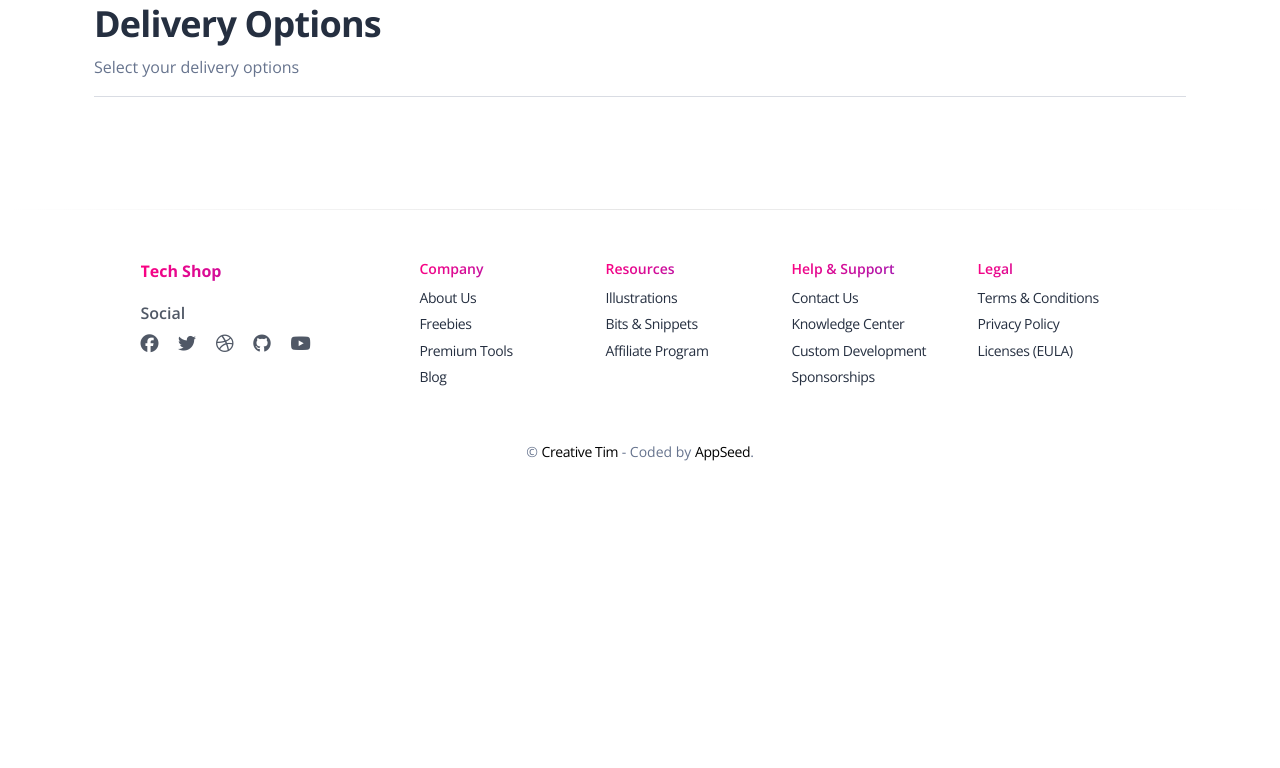
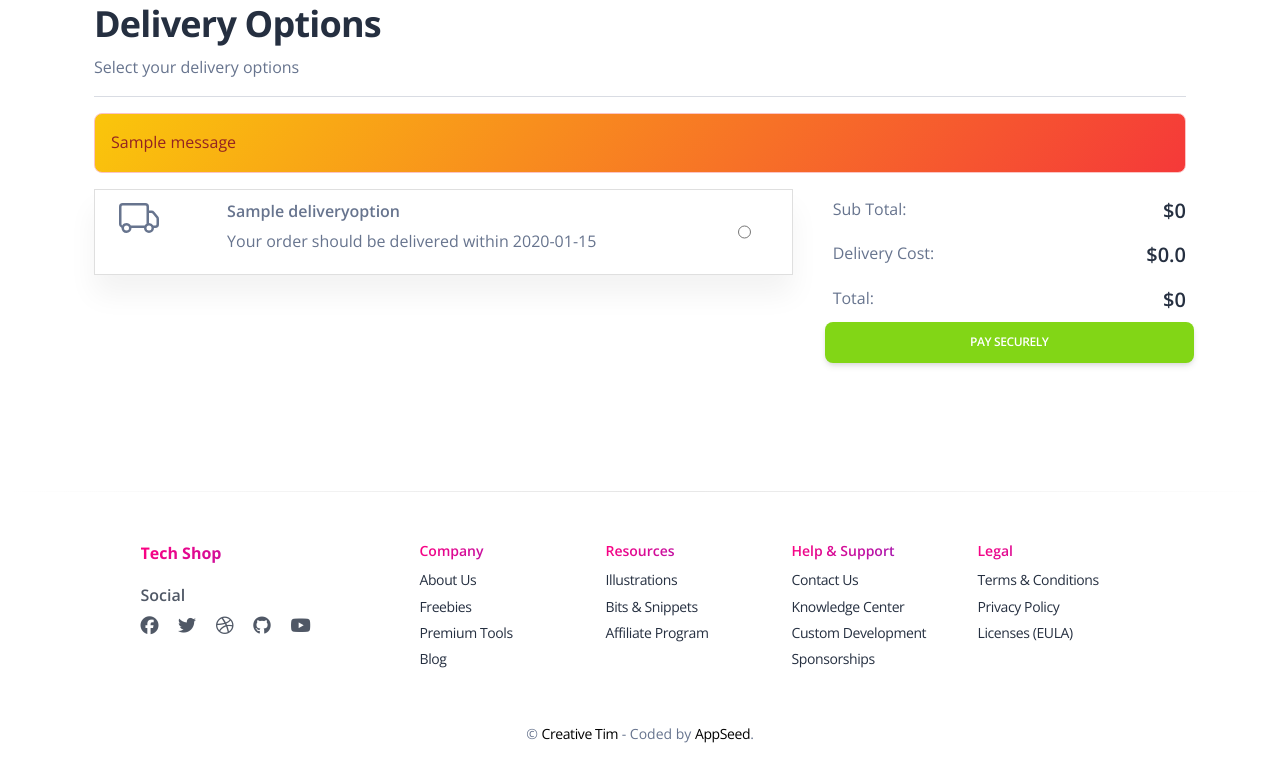
Before and after one commit to vborovets0/TechShop-django-ecommerce, a Django app: page /checkout/deliverychoices in a window 1280 px wide. Shown: the part 135-903 px from the top of the page. Before the commit the page ends 596 px from the top, so only its background shows below. Run offline with Django 4.2, Linux system fonts and the light colour scheme; a user stored in the database is signed in; tables that the repository leaves empty hold one stand-in row (values such as "Sample post"); one stand-in notice (Sample message) is shown; some libraries are stand-ins or nearby versions.

Commit message:
Add delivery choices and delivery_address in checkout app

```diff
--- a/account/views.py
+++ b/account/views.py
@@ -7,7 +7,7 @@ from django.template.loader import render_to_string
 from django.urls import reverse
 from django.utils.encoding import force_bytes, force_str
 from django.utils.http import urlsafe_base64_encode, urlsafe_base64_decode
-from django.core.mail import EmailMessage, send_mail
+from django.core.mail import EmailMessage
 from django.contrib import messages
 
 from .forms import RegistrationForm, UserEditForm, UserAddressForm
--- a/basket/basket.py
+++ b/basket/basket.py
@@ -1,3 +1,4 @@
+from checkout.models import DeliveryOptions
 from shop.models import Product
 from decimal import Decimal
 
@@ -39,15 +40,38 @@ class Basket:
     def __len__(self):
         return sum(item["qty"] for item in self.basket.values())
 
-    def get_total_price(self):
-        return sum(Decimal(item['price']) * item['qty'] for item in self.basket.values())
-
     def update(self, product, qty):
         product_id = str(product)
 
         if product_id in self.basket:
             self.basket[product_id]["qty"] = int(qty)
         self.save()
+
+    def get_subtotal_price(self):
+        return sum(Decimal(item["price"]) * item["qty"] for item in self.basket.values())
+
+    def get_delivery_price(self):
+        newprice = 0.00
+
+        if "purchase" in self.session:
+            newprice = DeliveryOptions.objects.get(id=self.session["purchase"]["delivery_id"]).delivery_price
+
+        return newprice
+
+    def get_total_price(self):
+        newprice = 0.00
+        subtotal = sum(Decimal(item["price"]) * item["qty"] for item in self.basket.values())
+
+        if "purchase" in self.session:
+            newprice = DeliveryOptions.objects.get(id=self.session["purchase"]["delivery_id"]).delivery_price
+
+        total = subtotal + Decimal(newprice)
+        return total
+
+    def basket_update_delivery(self, deliveryprice=0):
+        subtotal = sum(Decimal(item["price"]) * item["qty"] for item in self.basket.values())
+        total = subtotal + Decimal(deliveryprice)
+        return total
 
     def delete(self, product):
         product_id = str(product)
--- a/checkout/urls.py
+++ b/checkout/urls.py
@@ -4,8 +4,8 @@ from . import views
 
 urlpatterns = [
     path("deliverychoices", views.deliverychoices, name="deliverychoices"),
-    # path("basket_update_delivery/", views.basket_update_delivery, name="basket_update_delivery"),
-    # path("delivery_address/", views.delivery_address, name="delivery_address"),
+    path("basket_update_delivery/", views.basket_update_delivery, name="basket_update_delivery"),
+    path("delivery_address/", views.delivery_address, name="delivery_address"),
     # path("payment_selection/", views.payment_selection, name="payment_selection"),
     # path("payment_complete/", views.payment_complete, name="payment_complete"),
     # path("payment_successful/", views.payment_successful, name="payment_successful"),
--- a/checkout/views.py
+++ b/checkout/views.py
@@ -1,7 +1,11 @@
+from django.contrib import messages
 from django.contrib.auth.decorators import login_required
+from django.http import JsonResponse, HttpResponseRedirect
 
 from django.shortcuts import render
 
+from account.models import Address
+from basket.basket import Basket
 from checkout.models import DeliveryOptions
 
 
@@ -9,3 +13,43 @@ from checkout.models import DeliveryOptions
 def deliverychoices(request):
     deliveryoptions = DeliveryOptions.objects.filter(is_active=True)
     return render(request, "checkout/delivery_choices.html", {"deliveryoptions": deliveryoptions})
+
+
+@login_required
+def basket_update_delivery(request):
+    basket = Basket(request)
+    if request.POST.get("action") == "post":
+        delivery_option = int(request.POST.get("deliveryoption"))
+        delivery_type = DeliveryOptions.objects.get(id=delivery_option)
+        updated_total_price = basket.basket_update_delivery(delivery_type.delivery_price)
+
+        session = request.session
+        if "purchase" not in request.session:
+            session["purchase"] = {
+                "delivery_id": delivery_type.id,
+            }
+        else:
+            session["purchase"]["delivery_id"] = delivery_type.id
+            session.modified = True
+
+        response = JsonResponse({"total": updated_total_price, "delivery_price": delivery_type.delivery_price})
+        return response
+
+
+@login_required
+def delivery_address(request):
+
+    session = request.session
+    if "purchase" not in request.session:
+        messages.success(request, "Please select delivery option")
+        return HttpResponseRedirect(request.META["HTTP_REFERER"])
+
+    addresses = Address.objects.filter(customer=request.user).order_by("-default")
+    #
+    if "address" not in request.session:
+        session["address"] = {"address_id": str(addresses[0].id)}
+    else:
+        session["address"]["address_id"] = str(addresses[0].id)
+        session.modified = True
+
+    return render(request, "checkout/delivery_address.html", {"addresses": addresses})
--- a/templates/checkout/delivery_choices.html
+++ b/templates/checkout/delivery_choices.html
@@ -12,5 +12,85 @@
   </div>
   <hr />
 </div>
+  <div class="container">
+  {% if messages %}
+  <div class="alert alert-warning" alert-{{ message.tags }} role="alert">
+      {% for message in messages  %}
+        {{message|safe}}
+      {% endfor %}
+  </div>
+  {% endif %}
+  <div class="row g-3">
+    {% if deliveryoptions|length == 0 %}
+    <div class="col-12">There are no delivery options <a href="{% url 'store:store_home' %}">Shop</a></div>
+    {% else %}
+    <div class="col-md-4 col-lg-4 order-md-last p-0 order-3">
+      <div class="d-flex bd-highlight ms-0">
+        <div class="p-2 flex-grow-1 bd-highlight">Sub Total:</div>
+        <div class="p-2 bd-highlight"><span class="fw-bold h5">$</span><span id="sub_total"
+            class="fw-bold h5">{{basket.get_subtotal_price}}</span></div>
+      </div>
+      <div class="d-flex bd-highlight">
+        <div class="p-2 flex-grow-1 bd-highlight">Delivery Cost:</div>
+        <div class="p-2 bd-highlight"><span class="fw-bold h5">$</span><span id="delivery_price"
+            class="fw-bold h5">{{basket.get_delivery_price}}</span></div>
+      </div>
+      <div class="d-flex bd-highlight">
+        <div class="p-2 flex-grow-1 bd-highlight">Total:</div>
+        <div class="p-2 bd-highlight"><span class="fw-bold h5">$</span><span id="total"
+            class="fw-bold h5">{{basket.get_total_price}}</span></div>
+      </div>
+      <a role="button" href="{% url 'checkout:delivery_address' %}" class="btn btn-success fw-bold w-100"
+        type="button">Pay Securely</a>
+    </div>
+    <div class="col-md-7 col-lg-8">
+      {% for option in deliveryoptions %}
+      <div class="card mb-3 border-1 rounded-0 product-item me-md-4" data-index="{{option.id}}">
+        <div class="row g-0">
+          <div class="col-md-2 ps-3 ps-md-4">
+            <svg xmlns="http://www.w3.org/2000/svg" width="40" height="40" fill="currentColor" class="bi bi-truck mt-2"
+              viewBox="0 0 16 16">
+              <path
+                d="M0 3.5A1.5 1.5 0 0 1 1.5 2h9A1.5 1.5 0 0 1 12 3.5V5h1.02a1.5 1.5 0 0 1 1.17.563l1.481 1.85a1.5 1.5 0 0 1 .329.938V10.5a1.5 1.5 0 0 1-1.5 1.5H14a2 2 0 1 1-4 0H5a2 2 0 1 1-3.998-.085A1.5 1.5 0 0 1 0 10.5v-7zm1.294 7.456A1.999 1.999 0 0 1 4.732 11h5.536a2.01 2.01 0 0 1 .732-.732V3.5a.5.5 0 0 0-.5-.5h-9a.5.5 0 0 0-.5.5v7a.5.5 0 0 0 .294.456zM12 10a2 2 0 0 1 1.732 1h.768a.5.5 0 0 0 .5-.5V8.35a.5.5 0 0 0-.11-.312l-1.48-1.85A.5.5 0 0 0 13.02 6H12v4zm-9 1a1 1 0 1 0 0 2 1 1 0 0 0 0-2zm9 0a1 1 0 1 0 0 2 1 1 0 0 0 0-2z" />
+            </svg>
+          </div>
+          <div class="col-md-9 ps-md-1">
+            <div class="card-body p-1">
+              <p class="card-text ps-2 mb-1 pt-1 fw-bold">{{option.delivery_name}}</p>
+              <p class="card-text ps-2 pb-3">Your order should be delivered within {{option.delivery_timeframe}}</p>
+            </div>
+          </div>
+          <div class="col-md-1 ps-md-1">
+            <input class="align-middle h-100" type="radio" name="deliveryOption" id="{{option.id}}"
+              value="{{option.id}}">
+          </div>
+        </div>
+      </div>
+      {% endfor %}
+    </div>
+    {% endif %}
+  </div>
+</div>
+
+<script>
+  $('input[type=radio][name=deliveryOption]').on('change', function(e) {
+    e.preventDefault();
+    $.ajax({
+      type: "POST",
+      url: '{% url "checkout:basket_update_delivery" %}',
+      data: {
+        deliveryoption: $(this).val(),
+        csrfmiddlewaretoken: "{{csrf_token}}",
+        action: "post",
+      },
+      success: function (json) {
+        document.getElementById("total").innerHTML = json.total;
+        document.getElementById("delivery_price").innerHTML = json.delivery_price;
+      },
+      error: function (xhr, errmsg, err) {},
+    });
+
+  });
+</script>
 
 {% endblock %}
```
Also changed, not shown: templates/account/dashboard/edit_addresses.html (added, +43 -0 lines), templates/checkout/delivery_address.html (added, +80 -0 lines).
